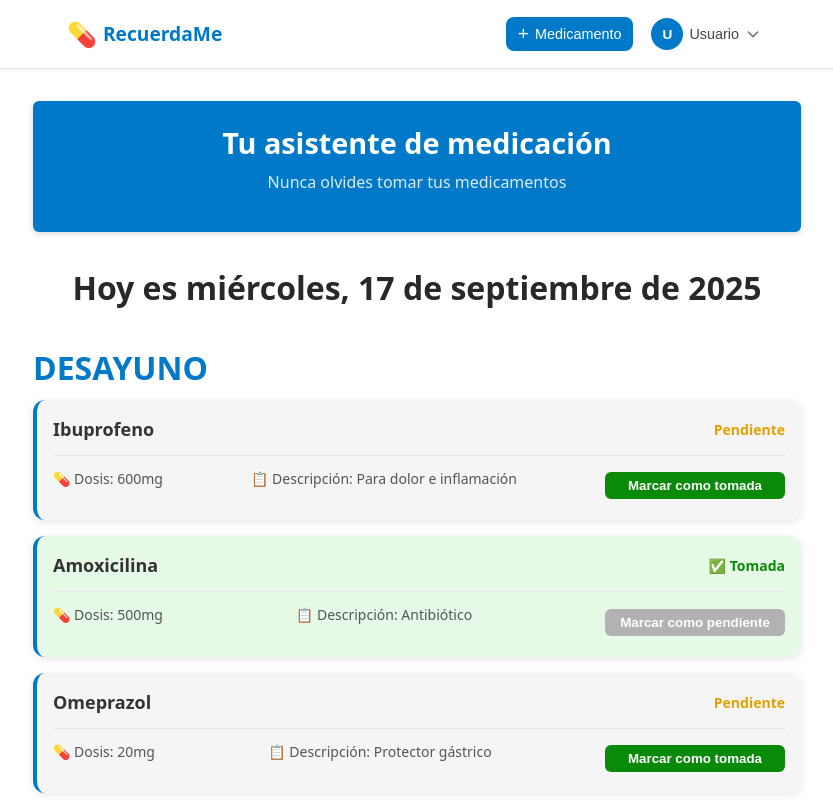
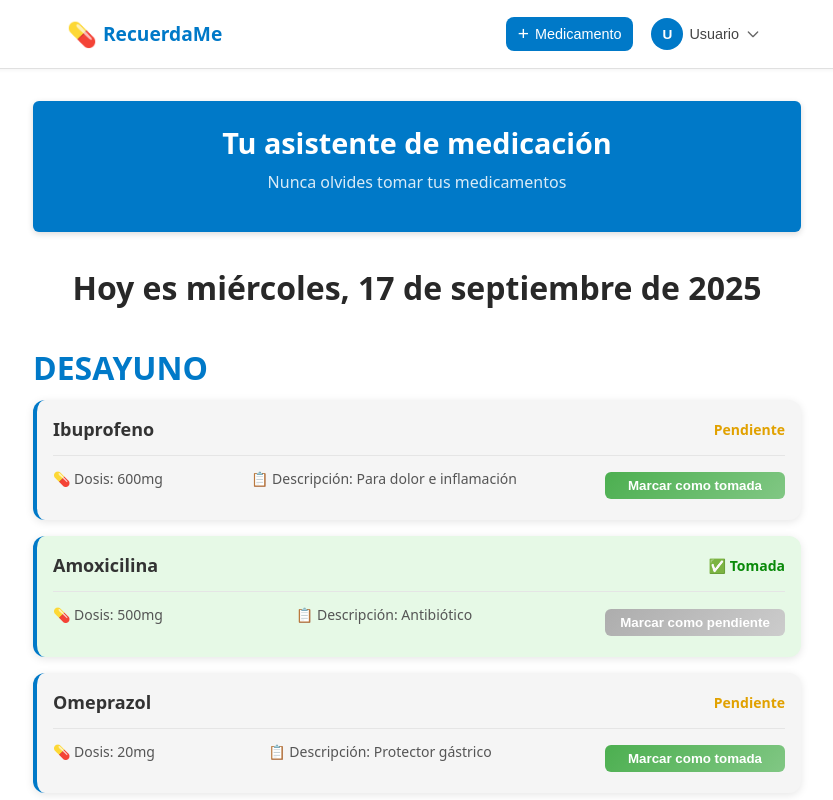
Before and after one commit to Sanitas-Hackaton-somosF5/Recuerda-me-frontend, a React (Vite) app: page /today in a window 1280 px wide. Shown: the top 800 px of the page, without its empty margins (223-1056 px from the left). Built offline with nearby package versions, Linux system fonts and the light colour scheme; data requests are answered from the project's data file.

Commit message:
UPDATE FORMAT. IntakeCard.module.css - Updated background color in buttons to be gradient #5

```diff
--- a/src/components/IntakeCard.module.css
+++ b/src/components/IntakeCard.module.css
@@ -89,15 +89,17 @@
 }
 
 /* ================================
-   Buttons: Uniform & Responsive
+   Buttons: Gradient Versions
    ================================ */
 .intake-btn-taken {
-  background-color: rgb(178, 178, 178);
+  /* green gradient */
+  background: linear-gradient(135deg, #adadad, #cccccc);
   color: white;
 }
 
 .intake-btn-pending {
-  background-color: #0a8a0a;
+  /* orange gradient */
+  background: linear-gradient(135deg, #4caf50, #81c784);
   color: white;
 }
 
@@ -109,7 +111,7 @@
   border-radius: 6px;
   cursor: pointer;
   font-weight: 600;
-  transition: opacity 0.2s;
+  transition: transform 0.2s, opacity 0.2s;
 
   width: 100%;
   max-width: 180px;
@@ -118,9 +120,11 @@
   box-sizing: border-box;
 }
 
+/* Hover effect: slight scale and opacity */
 .intake-btn-taken:hover,
 .intake-btn-pending:hover {
-  opacity: 0.8;
+  opacity: 0.9;
+  transform: scale(1.02);
 }
 
 /* ================================
```
